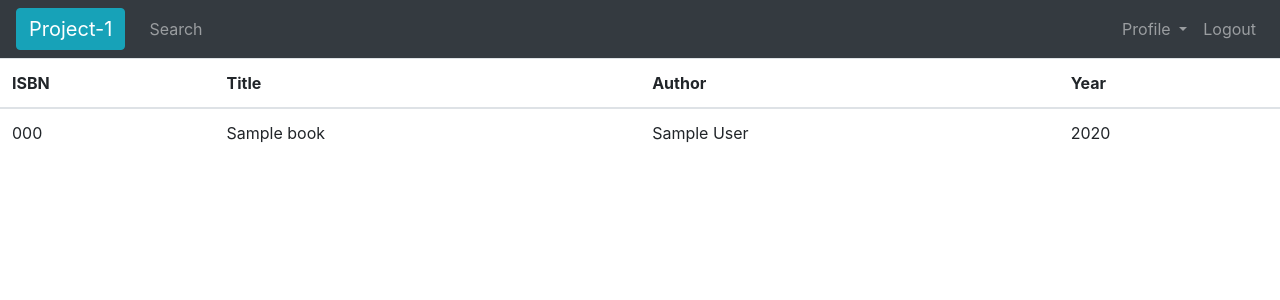
After one commit to HerculeasRishabh/FlaskCS50_Porject_01, a Flask app: template templates/search_books.html in a window 1280 px wide. The commit adds this page. Shown: the top 300 px of the page. Run offline with Flask 2, Linux system fonts and the light colour scheme; the template is opened without the code that fills it: most values are stand-ins (such as "Sample title", 1, 10 or a date in 2020); some libraries are stand-ins or nearby versions.

Commit message:
After login features added

```diff
--- a/application.py
+++ b/application.py
@@ -6,6 +6,11 @@ from sqlalchemy import create_engine
 from sqlalchemy.orm import scoped_session, sessionmaker
 
 from before_login.before_login_db import Before_Login_Logic
+from after_login.after_login_db import Books
+
+# None to string converter
+#xstr = lambda s : s or ""
+xInt = lambda i : None if i == '' else i
 
 app = Flask(__name__)
 
@@ -22,36 +27,93 @@ Session(app)
 engine = create_engine(os.getenv("DATABASE_URL"))
 db = scoped_session(sessionmaker(bind=engine))
 
+#
 # GET Requests
-
+#
 @app.route("/index")
 def index():
+    if 'user' in session:
+        session.pop("user", None)
     return render_template("index.html")
 
 @app.route("/register")
 def register():
+    if 'user' in session:
+        session.pop("user", None)
     return render_template("register.html")
 
 @app.route("/login")
 def login():
+    if 'user' in session:
+        session.pop("user", None)
     return render_template("login.html")
 
+#
 # POST Requests
-
+#
 @app.route("/register_user", methods=["POST"])
 def register_user():
+    if 'user' in session:
+        session.pop("user", None)
     user_name = request.form.get('user_name')
     user_email = request.form.get('user_email')
     user_psswd = request.form.get('user_psswd')
 
-    user = Before_Login_Logic(user_name, user_email, user_psswd)
+    user = Before_Login_Logic(user_name=user_name, user_email=user_email, user_psswd=user_psswd)
     user.register_user()
 
-    return render_template("index.html")
+    return render_template("index.html", Message="Registration Success")
 
-@app.route("login_user", method=["POST"])
+@app.route("/login_user", methods=["POST"])
 def login_user():
-    user_name = request.form.get("user_name")
+    if 'user' in session:
+        session.pop("user", None)
+    user_email = request.form.get("user_email")
     user_psswd = request.form.get("user_psswd")
 
-    #TODO login function already created in before_login_db.py
+    user_data = Before_Login_Logic(user_email=user_email, user_psswd=user_psswd)
+    user = user_data.login_user()
+
+    if user is not None:
+        session['user'] = user
+        return render_template("search.html", user=user)
+    return render_template("index.html", Message="User Name/Password Invalid")
+
+#
+# After Login
+#
+
+@app.route("/search", methods=["GET"])
+def search():
+    if 'user' in session:
+        return render_template("search.html", user=session['user'])
+    else:
+        return render_template("index.html", Message="Please login First")
+
+
+@app.route("/logout", methods=["GET", "POST"])
+def logout():
+    if 'user' in session:
+        session.pop("user", None)
+        return render_template("index.html", Message="Logout Successful")
+    else:
+        return render_template("index.html", Message="User already logged out")
+
+
+@app.route("/search_books", methods=["POST"])
+def search_books():
+    if 'user' not in session:
+        return render_template("index.html", Message="Please login First")
+    else:
+        book_isbn = request.form.get("book_isbn")
+        book_title = request.form.get("book_title")
+        book_author = request.form.get("book_author")
+        book_year = xInt(request.form.get('book_year'))
+
+        print("Book_Year: ", book_year, type(book_year))
+        book_data = Books(book_isbn=book_isbn, book_title=book_title,
+                        book_author=book_author, book_year=book_year)
+
+        books = book_data.get_books()
+
+        return render_template("search_books.html", books=books, user=session['user'])
--- a/templates/index.html
+++ b/templates/index.html
@@ -3,5 +3,6 @@
 {% block title %} Project-1 {% endblock %}
 
 {% block body %}
-    <h1>Success is Index</h1>
+    <h1>Index</h1>
+    <h1>{{ Message }}</h1>
 {% endblock %}
--- /dev/null
+++ b/templates/layout_afterLogin.html
@@ -0,0 +1,69 @@
+<!doctype html>
+<html lang="en">
+
+<head>
+    <!-- Required meta tags -->
+    <meta charset="utf-8">
+    <meta name="viewport" content="width=device-width, initial-scale=1, shrink-to-fit=no">
+
+    <!-- Bootstrap CSS -->
+    <link rel="stylesheet" href="https://stackpath.bootstrapcdn.com/bootstrap/4.3.1/css/bootstrap.min.css"
+        integrity="sha384-ggOyR0iXCbMQv3Xipma34MD+dH/1fQ784/j6cY/iJTQUOhcWr7x9JvoRxT2MZw1T" crossorigin="anonymous">
+
+    <!-- User defined styles-->
+    <link rel="stylesheet" type="text/css" href="static/style.css">
+
+    <title>{% block title %} {% endblock %}</title>
+</head>
+
+<body>
+    <nav class="navbar navbar-expand-lg navbar-dark bg-dark">
+        <span class="navbar-brand btn btn-info">Project-1</span>
+        <button class="navbar-toggler" type="button" data-toggle="collapse" data-target="#navbarSupportedContent"
+            aria-controls="navbarSupportedContent" aria-expanded="false" aria-label="Toggle navigation">
+            <span class="navbar-toggler-icon"></span>
+        </button>
+
+        <div class="collapse navbar-collapse" id="navbarSupportedContent">
+            <ul class="navbar-nav mr-auto">
+                <li class="nav-item">
+                    <a class="nav-link" href="{{ url_for('search') }}">Search</a>
+                </li>
+            </ul>
+            <ul class="navbar-nav">
+                <li class="nav-item dropdown">
+                    <a class="nav-link dropdown-toggle" href="#" id="navbarDropdown" role="button"
+                        data-toggle="dropdown" aria-haspopup="true" aria-expanded="false">
+                        Profile
+                    </a>
+                    <div class="dropdown-menu" aria-labelledby="navbarDropdown">
+                        <a class="dropdown-item" href="#">{{ user.user_name }}</a>
+                        <div class="dropdown-divider"></div>
+                        <a class="dropdown-item" href="#">{{ user.user_email }}</a>
+                    </div>
+                </li>
+                <li class="nav-item">
+                    <a class="nav-link" href="{{ url_for('logout') }}">Logout</a>
+                </li>
+            </ul>
+        </div>
+    </nav>
+
+    {% block body%}
+
+    {% endblock %}
+
+    <!-- Optional JavaScript -->
+    <!-- jQuery first, then Popper.js, then Bootstrap JS -->
+    <script src="https://code.jquery.com/jquery-3.3.1.slim.min.js"
+        integrity="sha384-q8i/X+965DzO0rT7abK41JStQIAqVgRVzpbzo5smXKp4YfRvH+8abtTE1Pi6jizo"
+        crossorigin="anonymous"></script>
+    <script src="https://cdnjs.cloudflare.com/ajax/libs/popper.js/1.14.7/umd/popper.min.js"
+        integrity="sha384-UO2eT0CpHqdSJQ6hJty5KVphtPhzWj9WO1clHTMGa3JDZwrnQq4sF86dIHNDz0W1"
+        crossorigin="anonymous"></script>
+    <script src="https://stackpath.bootstrapcdn.com/bootstrap/4.3.1/js/bootstrap.min.js"
+        integrity="sha384-JjSmVgyd0p3pXB1rRibZUAYoIIy6OrQ6VrjIEaFf/nJGzIxFDsf4x0xIM+B07jRM"
+        crossorigin="anonymous"></script>
+</body>
+
+</html>
--- /dev/null
+++ b/templates/search_books.html
@@ -0,0 +1,26 @@
+{% extends "layout_afterLogin.html" %}
+
+{% block titile %} Books {% endblock %}
+
+{% block body %}
+<table class="table table-hover">
+    <thead>
+        <tr>
+            <th scope="col">ISBN</th>
+            <th scope="col">Title</th>
+            <th scope="col">Author</th>
+            <th scope="col">Year</th>
+        </tr>
+    </thead>
+    <tbody>
+        {% for book in books %}
+        <tr>
+            <td>{{ book.isbn }}</td>
+            <td>{{ book.title }}</td>
+            <td>{{ book.author }}</td>
+            <td>{{ book.year }}</td>
+        </tr>
+        {% endfor %}
+    </tbody>
+</table>
+{% endblock %}
```
Also changed, not shown: after_login/after_login_db.py (added, +41 -0 lines), before_login/before_login_db.py (+6 -10 lines), templates/login.html (+4 -4 lines), templates/search.html (added, +26 -0 lines).
